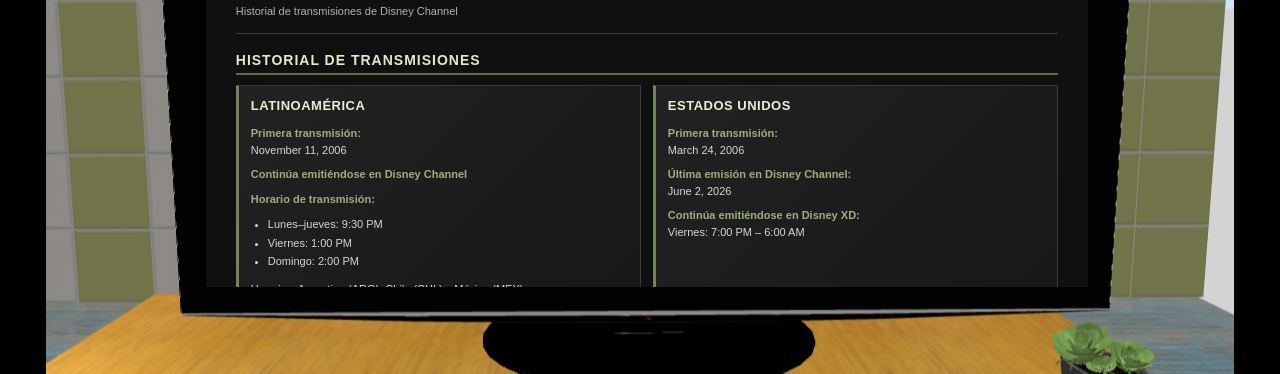
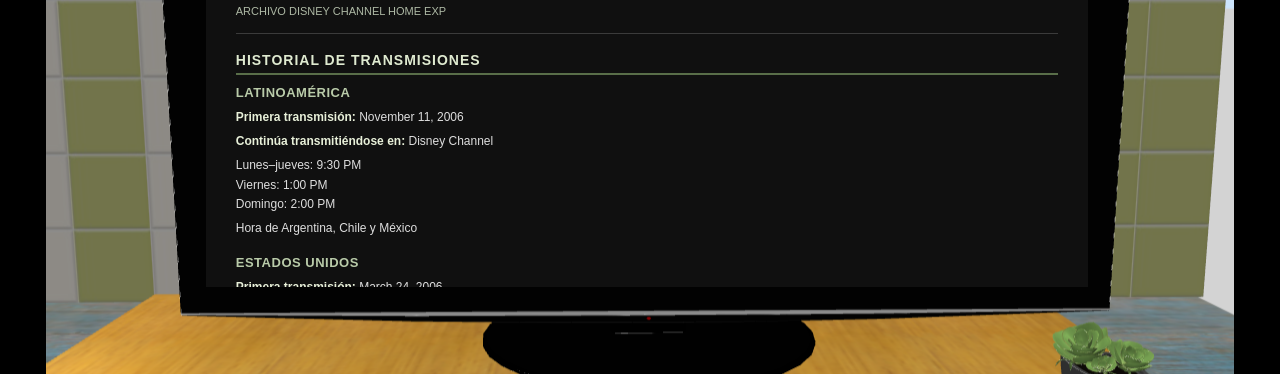
Before and after one commit to DisneyChannelArchive/Disney-Channel-Home-EXP-Archive, a plain HTML site: page broadcast/hannah-montana.html in a window 1280 px wide. Both pictures are taken after a click on the button "ESPAÑOL". Shown: the part 187-561 px from the top of the page. Drawn offline with Linux system fonts and the light colour scheme.

Commit message:
Update hannah-montana.html
Japan section added

```diff
--- a/broadcast/hannah-montana.html
+++ b/broadcast/hannah-montana.html
@@ -1,13 +1,12 @@
+
 <!DOCTYPE html>
 <html lang="en">
 <head>
 <meta charset="UTF-8">
 <meta name="viewport" content="width=device-width, initial-scale=1.0">
-
-<title>HANNAH MONTANA — Broadcast Archive</title>
+<title>Hannah Montana — Broadcast Archive</title>
 
 <style>
-
 * {
     box-sizing: border-box;
 }
@@ -26,7 +25,6 @@ body {
 }
 
 /* TV ROOM */
-
 .tv-room {
     position: relative;
     width: min(1188px, 100vw);
@@ -38,7 +36,6 @@ body {
 }
 
 /* TV SCREEN */
-
 .tv-screen {
     position: absolute;
     left: 13.45%;
@@ -51,7 +48,6 @@ body {
 }
 
 /* CONTENT */
-
 .screen-content {
     position: absolute;
     inset: 0;
@@ -76,7 +72,6 @@ body {
 }
 
 /* HEADER */
-
 .broadcast-header {
     position: relative;
     padding-bottom: 14px;
@@ -100,7 +95,6 @@ body {
 }
 
 /* LANGUAGE BUTTON */
-
 .language-button {
     position: absolute;
     top: 0;
@@ -120,7 +114,6 @@ body {
 }
 
 /* SECTIONS */
-
 .archive-section {
     margin-bottom: 25px;
 }
@@ -135,253 +128,187 @@ body {
     border-bottom: 2px solid #596e49;
 }
 
-/* BROADCAST HISTORY */
-
-.history-grid {
-    display: grid;
-    grid-template-columns: repeat(2, minmax(0, 1fr));
-    gap: 12px;
+/* HISTORY */
+.history-block {
+    margin-bottom: 17px;
 }
 
-.history-card {
-    padding: 12px;
-    background: linear-gradient(135deg, #222, #171717);
-    border: 1px solid rgba(255,255,255,.12);
-    border-left: 3px solid #70865a;
-}
-
-.history-card h3 {
-    margin: 0 0 12px;
-    color: #e8f0d9;
+.history-block h3 {
+    margin: 0 0 8px;
+    color: #b9cba9;
     font-size: 13px;
     letter-spacing: .5px;
     text-transform: uppercase;
 }
 
-.history-card p {
-    margin: 8px 0;
-    color: #d5d9cf;
-    font-size: 11px;
-    line-height: 1.5;
+.history-block p {
+    margin: 5px 0;
+    color: #dedede;
+    font-size: 12px;
+    line-height: 1.6;
 }
 
-.history-card strong {
-    color: #9caf83;
-}
-
-.schedule {
-    margin: 5px 0 10px;
-    padding-left: 17px;
-    color: #d5d9cf;
-    font-size: 11px;
-    line-height: 1.7;
+.history-block strong {
+    color: #e8f0d9;
 }
 
 /* VIDEOS */
-
 .video-container {
+    position: relative;
     width: 100%;
     aspect-ratio: 16 / 9;
     background: #000;
-    border: 1px solid rgba(255,255,255,.15);
+    overflow: hidden;
 }
 
 .video-container iframe {
+    position: absolute;
+    inset: 0;
     width: 100%;
     height: 100%;
     border: 0;
 }
 
-.playlist-link {
-    display: inline-block;
-    margin-top: 9px;
-    color: #aebf98;
+/* FOOTER */
+.broadcast-footer {
+    margin-top: 25px;
+    padding-top: 10px;
+    border-top: 1px solid rgba(255,255,255,.15);
+    color: #899582;
     font-size: 10px;
-    text-decoration: none;
+    text-align: center;
 }
 
-.playlist-link:hover {
-    color: #e8f0d9;
-    text-decoration: underline;
+/* RESPONSIVE */
+@media (max-width: 600px) {
+    .screen-content {
+        padding: 12px 15px 25px;
     }
 
-/* FOOTER */
+    .broadcast-header h1 {
+        font-size: 21px;
+        padding-right: 65px;
+    }
 
-.broadcast-footer {
-    margin-top: 25px;
-    padding-top: 12px;
-    border-top: 1px solid rgba(255,255,255,.12);
-    text-align: center;
-    color: #77816f;
+    .language-button {
+        padding: 6px 8px;
         font-size: 9px;
     }
 
-/* MOBILE */
-
-@media (max-width: 700px) {
-
-    .tv-room {
-        width: 100vw;
+    .section-title {
+        font-size: 12px;
     }
 
-    .tv-screen {
-        left: 13.45%;
-        top: 20.45%;
-        width: 74.25%;
-        height: 58.5%;
-    }
-
-    .screen-content {
-        padding: 12px 15px 20px;
-    }
-
-    .broadcast-header h1 {
-        font-size: 19px;
-    }
-
-    .broadcast-header p {
-        font-size: 9px;
-    }
-
-    .history-grid {
-        grid-template-columns: 1fr;
+    .history-block p {
+        font-size: 11px;
     }
 }
-
-@media (max-width: 450px) {
-
-    .language-button {
-        position: static;
-        margin-top: 8px;
-    }
-}
-
 </style>
 </head>
 
 <body>
 
 <div class="tv-room">
-
 <div class="tv-screen">
-
 <div class="screen-content">
 
-            <!-- HEADER -->
-
 <header class="broadcast-header">
-
-                <button
-                    class="language-button"
-                    id="languageButton"
-                    onclick="toggleLanguage()">
-                    ESPAÑOL
-                </button>
-
-                <h1 id="pageTitle">HANNAH MONTANA</h1>
-
-                <p id="pageSubtitle">
-                    Disney Channel Broadcast History
-                </p>
-
+    <button class="language-button" onclick="toggleLanguage()">Español</button>
+    <h1 id="page-title">Hannah Montana</h1>
+    <p id="subtitle">DISNEY CHANNEL HOME EXP ARCHIVE</p>
 </header>
 
 
 <!-- BROADCAST HISTORY -->
-
 <section class="archive-section">
 
-                <h2 class="section-title" id="historyTitle">
+<h2 class="section-title" id="history-title">
     Broadcast History
 </h2>
 
-                <div class="history-grid">
 
 <!-- LATIN AMERICA -->
+<div class="history-block">
 
-                    <div class="history-card">
-
-                        <h3 id="latamTitle">
-                            Latin America
-                        </h3>
+<h3 id="latam-title">Latin America</h3>
 
 <p>
-                            <strong id="latamFirstLabel">
-                                First Transmission:
-                            </strong>
-                            <br>
+<strong id="latam-first-label">First airing:</strong>
 November 11, 2006
 </p>
 
 <p>
-                            <strong id="latamStatus">
-                                Still Airing on Disney Channel
-                            </strong>
+<strong id="latam-status-label">Still airing on:</strong>
+Disney Channel
 </p>
 
-                        <p>
-                            <strong id="scheduleLabel">
-                                Broadcast Schedule:
-                            </strong>
+<p id="latam-schedule">
+Monday–Thursday: 9:30 PM<br>
+Friday: 1:00 PM<br>
+Sunday: 2:00 PM
 </p>
 
-                        <ul class="schedule">
-                            <li id="mondaySchedule">
-                                Monday–Thursday: 9:30 PM
-                            </li>
-
-                            <li id="fridaySchedule">
-                                Friday: 1:00 PM
-                            </li>
-
-                            <li id="sundaySchedule">
-                                Sunday: 2:00 PM
-                            </li>
-                        </ul>
-
-                        <p id="timeZones">
-                            Times: Argentina (ARG), Chile (CHL),
-                            and Mexico (MEX).
+<p id="latam-timezone">
+Argentina, Chile and Mexico time
 </p>
 
 </div>
 
 
 <!-- UNITED STATES -->
+<div class="history-block">
 
-                    <div class="history-card">
-
-                        <h3 id="usaTitle">
-                            United States
-                        </h3>
+<h3 id="usa-title">United States</h3>
 
 <p>
-                            <strong id="usaFirstLabel">
-                                First Transmission:
-                            </strong>
-                            <br>
+<strong id="usa-first-label">First airing:</strong>
 March 24, 2006
 </p>
 
 <p>
-                            <strong id="usaLastLabel">
-                                Last Aired on Disney Channel:
-                            </strong>
-                            <br>
+<strong id="usa-last-label">Last airing on Disney Channel:</strong>
 June 2, 2026
 </p>
 
 <p>
-                            <strong id="usaStatus">
-                                Still Airing on Disney XD:
-                            </strong>
-                            <br>
-                            <span id="usaSchedule">
-                                Fridays: 7:00 PM – 6:00 AM
-                            </span>
+<strong id="usa-status-label">Still airing on:</strong>
+Disney XD
+</p>
+
+<p id="usa-schedule">
+Fridays, 7 PM–6 AM
 </p>
 
 </div>
+
+
+<!-- JAPAN -->
+<div class="history-block">
+
+<h3 id="japan-title">Japan</h3>
+
+<p>
+<strong id="japan-first-label">First airing:</strong>
+August 19, 2006 (sneak peek)
+</p>
+
+<p>
+<strong id="japan-premiere-label">Official premiere:</strong>
+October 14, 2006
+</p>
+
+<p>
+<strong id="japan-status-label">Returning to television:</strong>
+December 5, 2026
+</p>
+
+<p id="japan-schedule">
+Saturdays and Sundays, 4:30 PM
+</p>
+
+<p id="japan-exceptions">
+No airing on December 12 and 13, 2026
+</p>
 
 </div>
 
@@ -389,128 +316,148 @@ body {
 
 
 <!-- VIDEOS -->
-
 <section class="archive-section">
 
-                <h2 class="section-title" id="videosTitle">
+<h2 class="section-title" id="videos-title">
     Videos
 </h2>
 
 <div class="video-container">
-
 <iframe
     src="https://www.youtube-nocookie.com/embed/videoseries?list=PLJw4UIbazcHg"
-                        title="Hannah Montana — Broadcasts and Credit Rolls"
-                        loading="lazy"
+    title="Hannah Montana Broadcast Archive"
     allow="accelerometer; autoplay; clipboard-write; encrypted-media; gyroscope; picture-in-picture; web-share"
-                        referrerpolicy="strict-origin-when-cross-origin"
     allowfullscreen>
 </iframe>
-
 </div>
-
-                <a
-                    class="playlist-link"
-                    href="https://www.youtube.com/playlist?list=PLJw4UIbazcHg"
-                    target="_blank"
-                    rel="noopener noreferrer"
-                    id="playlistLink">
-
-                    Open playlist on YouTube ↗
-
-                </a>
 
 </section>
 
 
-            <!-- FOOTER -->
-
-            <div class="broadcast-footer">
-                Disney Channel Home EXP Archive
-                · HANNAH MONTANA
-            </div>
+<footer class="broadcast-footer" id="footer">
+DISNEY CHANNEL HOME EXP ARCHIVE
+</footer>
 
 </div>
-
 </div>
-
 </div>
 
 
 <script>
-
-/* LANGUAGE SWITCH */
-
-let english = true;
+let isSpanish = false;
 
 function toggleLanguage() {
 
-    english = !english;
+    const button = document.querySelector(".language-button");
 
+    const fields = [
+        ["subtitle",
+         "DISNEY CHANNEL HOME EXP ARCHIVE",
+         "ARCHIVO DISNEY CHANNEL HOME EXP"],
+
+        ["history-title",
+         "Broadcast History",
+         "Historial de transmisiones"],
+
+        ["latam-title",
+         "Latin America",
+         "Latinoamérica"],
+
+        ["latam-first-label",
+         "First airing:",
+         "Primera transmisión:"],
+
+        ["latam-status-label",
+         "Still airing on:",
+         "Continúa transmitiéndose en:"],
+
+        ["usa-title",
+         "United States",
+         "Estados Unidos"],
+
+        ["usa-first-label",
+         "First airing:",
+         "Primera transmisión:"],
+
+        ["usa-last-label",
+         "Last airing on Disney Channel:",
+         "Última transmisión en Disney Channel:"],
+
+        ["usa-status-label",
+         "Still airing on:",
+         "Continúa transmitiéndose en:"],
+
+        ["japan-title",
+         "Japan",
+         "Japón"],
+
+        ["japan-first-label",
+         "First airing:",
+         "Primera transmisión:"],
+
+        ["japan-premiere-label",
+         "Official premiere:",
+         "Estreno oficial:"],
+
+        ["japan-status-label",
+         "Returning to television:",
+         "Regresa a la televisión:"],
+
+        ["videos-title",
+         "Videos",
+         "Videos"],
+
+        ["footer",
+         "DISNEY CHANNEL HOME EXP ARCHIVE",
+         "ARCHIVO DISNEY CHANNEL HOME EXP"]
+    ];
+
+    fields.forEach(([id, en, es]) => {
+        document.getElementById(id).textContent =
+            isSpanish ? en : es;
+    });
+
+
+    /* LATIN AMERICA */
+    document.getElementById("latam-schedule").innerHTML =
+        isSpanish
+        ? "Monday–Thursday: 9:30 PM<br>Friday: 1:00 PM<br>Sunday: 2:00 PM"
+        : "Lunes–jueves: 9:30 PM<br>Viernes: 1:00 PM<br>Domingo: 2:00 PM";
+
+    document.getElementById("latam-timezone").textContent =
+        isSpanish
+        ? "Argentina, Chile and Mexico time"
+        : "Hora de Argentina, Chile y México";
+
+
+    /* UNITED STATES */
+    document.getElementById("usa-schedule").textContent =
+        isSpanish
+        ? "Fridays, 7 PM–6 AM"
+        : "Viernes, 7 PM–6 AM";
+
+
+    /* JAPAN */
+    document.getElementById("japan-schedule").textContent =
+        isSpanish
+        ? "Saturdays and Sundays, 4:30 PM"
+        : "Sábados y domingos, 4:30 PM";
+
+    document.getElementById("japan-exceptions").textContent =
+        isSpanish
+        ? "No airing on December 12 and 13, 2026"
+        : "No se transmite el 12 y 13 de diciembre de 2026";
+
+
+    /* LANGUAGE */
     document.documentElement.lang =
-        english ? "en" : "es";
+        isSpanish ? "en" : "es";
 
-    document.getElementById("languageButton").textContent =
-        english ? "ESPAÑOL" : "ENGLISH";
+    button.textContent =
+        isSpanish ? "Español" : "English";
 
-    document.getElementById("pageSubtitle").textContent =
-        english
-        ? "Disney Channel Broadcast History"
-        : "Historial de transmisiones de Disney Channel";
-
-    document.getElementById("historyTitle").textContent =
-        english ? "Broadcast History" : "Historial de transmisiones";
-
-    document.getElementById("latamTitle").textContent =
-        english ? "Latin America" : "Latinoamérica";
-
-    document.getElementById("usaTitle").textContent =
-        english ? "United States" : "Estados Unidos";
-
-    document.getElementById("latamFirstLabel").textContent =
-        english ? "First Transmission:" : "Primera transmisión:";
-
-    document.getElementById("latamStatus").textContent =
-        english ? "Still Airing on Disney Channel" : "Continúa emitiéndose en Disney Channel";
-
-    document.getElementById("scheduleLabel").textContent =
-        english ? "Broadcast Schedule:" : "Horario de transmisión:";
-
-    document.getElementById("mondaySchedule").textContent =
-        english ? "Monday–Thursday: 9:30 PM" : "Lunes–jueves: 9:30 PM";
-
-    document.getElementById("fridaySchedule").textContent =
-        english ? "Friday: 1:00 PM" : "Viernes: 1:00 PM";
-
-    document.getElementById("sundaySchedule").textContent =
-        english ? "Sunday: 2:00 PM" : "Domingo: 2:00 PM";
-
-    document.getElementById("timeZones").textContent =
-        english
-        ? "Times: Argentina (ARG), Chile (CHL), and Mexico (MEX)."
-        : "Horarios: Argentina (ARG), Chile (CHL) y México (MEX).";
-
-    document.getElementById("usaFirstLabel").textContent =
-        english ? "First Transmission:" : "Primera transmisión:";
-
-    document.getElementById("usaLastLabel").textContent =
-        english ? "Last Aired on Disney Channel:" : "Última emisión en Disney Channel:";
-
-    document.getElementById("usaStatus").textContent =
-        english ? "Still Airing on Disney XD:" : "Continúa emitiéndose en Disney XD:";
-
-    document.getElementById("usaSchedule").textContent =
-        english ? "Fridays: 7:00 PM – 6:00 AM" : "Viernes: 7:00 PM – 6:00 AM";
-
-    document.getElementById("videosTitle").textContent =
-        english ? "Videos" : "Videos";
-
-    document.getElementById("playlistLink").textContent =
-        english
-        ? "Open playlist on YouTube ↗"
-        : "Abrir lista de reproducción en YouTube ↗";
+    isSpanish = !isSpanish;
 }
-
 </script>
 
 </body>
```
Lines whose indentation alone changed are shown as unchanged.
